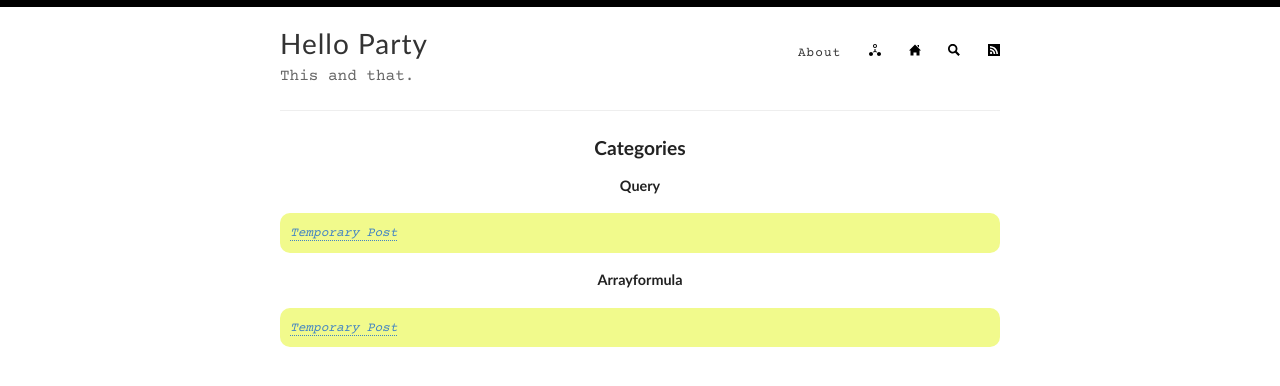
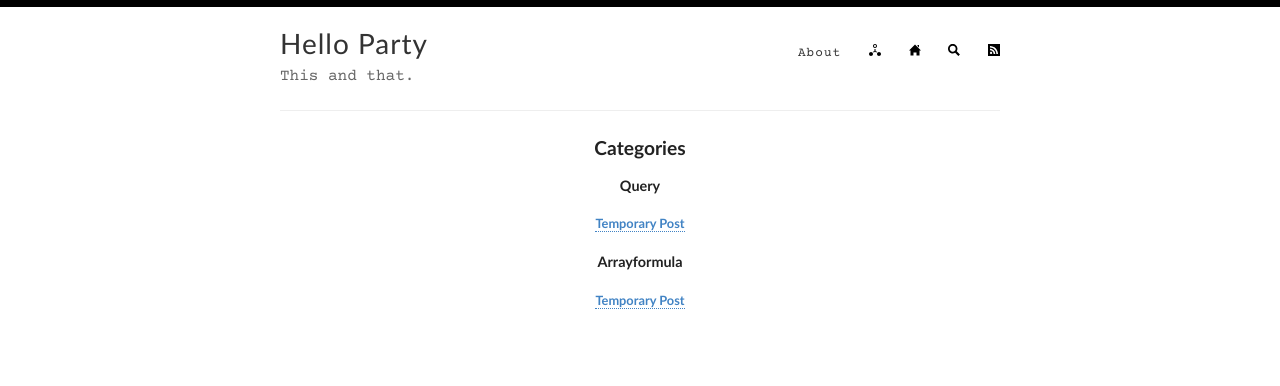
Before and after one commit to hello-party/hello-party-old.github.io, a Jekyll site: the page built from _pages/categories.md, in a window 1280 px wide. Shown: the top 386 px of the page. Built offline with Jekyll 4.4.1, drawn with Linux system fonts in a browser that asks for light colours.

Commit message:
Update style.scss

```diff
--- a/assets/style.scss
+++ b/assets/style.scss
@@ -98,7 +98,7 @@ h4 {
   color: #222;
 }
 
-h4 {
+.post h4 {
     font-size: .8em;
     color: #222;
     font-style: italic;
```
